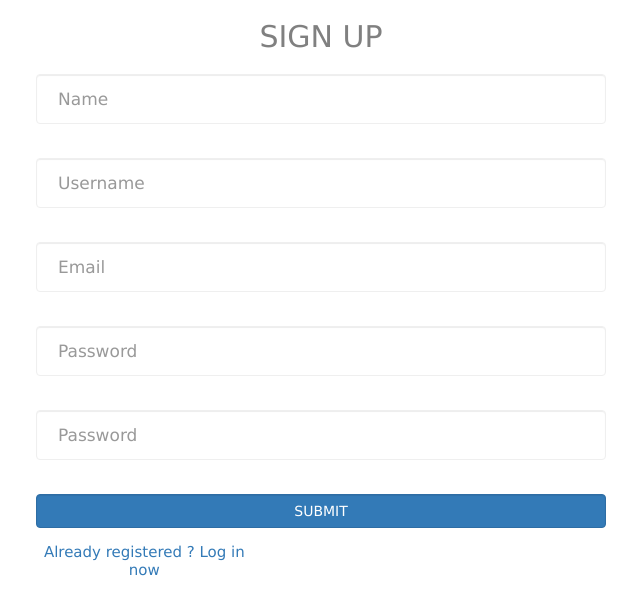
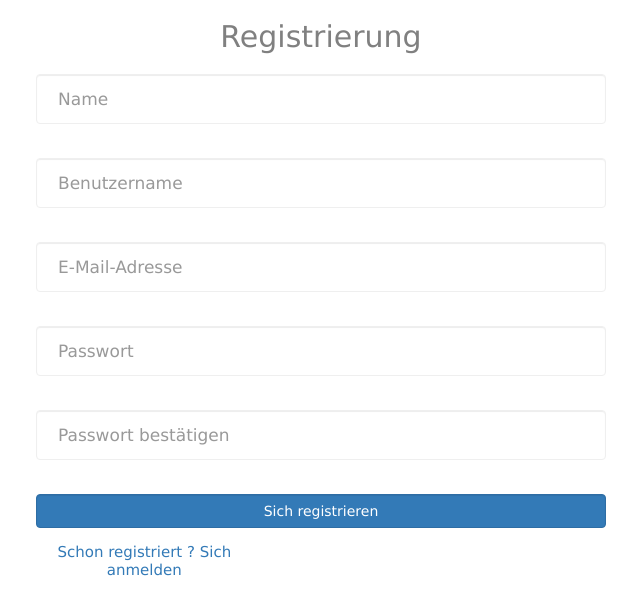
Before and after one commit to luiswill/thermo, a Node server app: page /users/signup in a window 1280 px wide. Shown: the top 615 px of the page, without its empty margins (319-959 px from the left). Run offline with Node 20, Linux system fonts and the light colour scheme; some libraries are stand-ins or nearby versions.

Commit message:
Deutsch Übersetzung

```diff
--- a/routes/index.js
+++ b/routes/index.js
@@ -30,7 +30,7 @@ router.get('/', function(req, res, next){
     weatherAPI.getAllWeather(function(err, weatherJSON){ //update external weather
         refresh(function(err, temp){
 			einheit = "°C";
-            res.render('index', {title: "My Thermometer", home: temp, unity: einheit, weather: weatherJSON, user: req.user}); //update display
+            res.render('index', {title: "Startseite", home: temp, unity: einheit, weather: weatherJSON, user: req.user}); //update display
         });
     });
 });
--- a/routes/users.js
+++ b/routes/users.js
@@ -51,7 +51,7 @@ router.post('/signup', function(req, res){
 			console.log(user);
 		});
 
-		req.flash('success_msg', 'You are registered and can now login');
+		req.flash('success_msg', 'Sie sind jetzt registriert und können sich einloggen.');
 
 		res.redirect('/users/login');
 	}
@@ -62,7 +62,7 @@ passport.use(new LocalStrategy(
    User.getUserByUsername(username, function(err, user){
    	if(err) throw err;
    	if(!user){
-   		return done(null, false, {message: 'Unknown User'});
+   		return done(null, false, {message: 'Unbekannter Benutzer'});
    	}
 
    	User.comparePassword(password, user.password, function(err, isMatch){
@@ -70,7 +70,7 @@ passport.use(new LocalStrategy(
    		if(isMatch){
    			return done(null, user);
    		} else {
-   			return done(null, false, {message: 'Invalid password'});
+   			return done(null, false, {message: 'Ungültiges passwort'});
    		}
    	});
    });
@@ -95,7 +95,7 @@ router.post('/login',
 router.get('/logout', function(req, res){
 	req.logout();
 
-	req.flash('success_msg', 'You are logged out');
+	req.flash('success_msg', 'Sie sind ausgeloggt.');
 
 	res.redirect('/');
 });
--- a/views/sidebar.ejs
+++ b/views/sidebar.ejs
@@ -1,14 +1,15 @@
 <div id="mySidebar" class="sidebar">
     <a href="javascript:void(0)" class="closebtn" onclick="closeNav()">&times;</a>
 	<form method="post" action = "/switch">
-		<button type="submit" class="change">Switch Once</button>
+		<button type="submit" class="change">zu °C/°F wechseln</button>
 	</form>
     <% if (user){ %>
     	<% if(user.isAdmin){ %>
 			<div id="divChangeTemp">
 				<form method="post" action="/update">
+					<hr />
 					<input type="number" max="40" min="0" name="changeTemp" id="inputNewTemp"></input></br>
-					<button type="submit" class="change">change Temperature</button>
+					<button type="submit" class="change">Temperatur ändern</button>
 				</form>
 			</div>
     	<% }%>
--- a/views/signup.ejs
+++ b/views/signup.ejs
@@ -2,7 +2,7 @@
 <html lang = "en">
 <head>
 	<meta charset = "UTF-8">
-	<title>Passwort</title>
+	<title>Registrierung</title>
 
 <link rel = "stylesheet" href = "https://maxcdn.bootstrapcdn.com/bootstrap/3.3.7/css/bootstrap.min.css"
 integrity = ""
@@ -15,7 +15,7 @@ crossorigin = "anonymous">
 	<div class = "container" style = "margin-bottom : 100px">
 
 		<div class = "text-center reg_msg">
-			<h2 style ="color:#808080"><span>SIGN UP</span></h2>
+			<h2 style ="color:#808080"><span>Registrierung</span></h2>
 		</div><br>
 
 		<div class = "row signup">
@@ -29,37 +29,37 @@ crossorigin = "anonymous">
 
 			<div class = "row form-group input_group">
 				<div class = "col-sm-12">
-					<input type="text" class="form-control" placeholder="Username" name="username">
+					<input type="text" class="form-control" placeholder="Benutzername" name="username">
 				</div>
 			</div>
 
 			<div class = "row form-group input_group">
 				<div class = "col-sm-12">
-					<input type="email" class="form-control" placeholder="Email" name="email">
+					<input type="email" class="form-control" placeholder="E-Mail-Adresse" name="email">
 				</div>
 			</div>
 
 			<div class = "row form-group input_group">
 				<div class = "col-sm-12">
-					<input type="password" class="form-control" placeholder="Password" name="password">
+					<input type="password" class="form-control" placeholder="Passwort" name="password">
 				</div>
 			</div>
 
 			<div class = "row form-group input_group">
 				<div class = "col-sm-12">
-					<input type="password" class="form-control" placeholder="Password" name="password2">
+					<input type="password" class="form-control" placeholder="Passwort bestätigen" name="password2">
 				</div>
 			</div>
 
 			<div class = "row form-group">
 				<div class = "col-sm-12">
 					<input type = "submit" name = "submit" id = "sign-up" class = "form-control btn btn-primary"
-					value = "SUBMIT">
+					value = "Sich registrieren">
 				</div>
 			</div>
 
 			<div class = "inscris">
-				<a href="/users/login">Already registered ?  Log in now</a>
+				<a href="/users/login">Schon registriert ? Sich anmelden</a>
 			</div>
 
 		</div>
```
Also changed, not shown: views/index.ejs (+4 -4 lines), views/login.ejs (+6 -6 lines), views/templates/header.ejs (+6 -6 lines).
